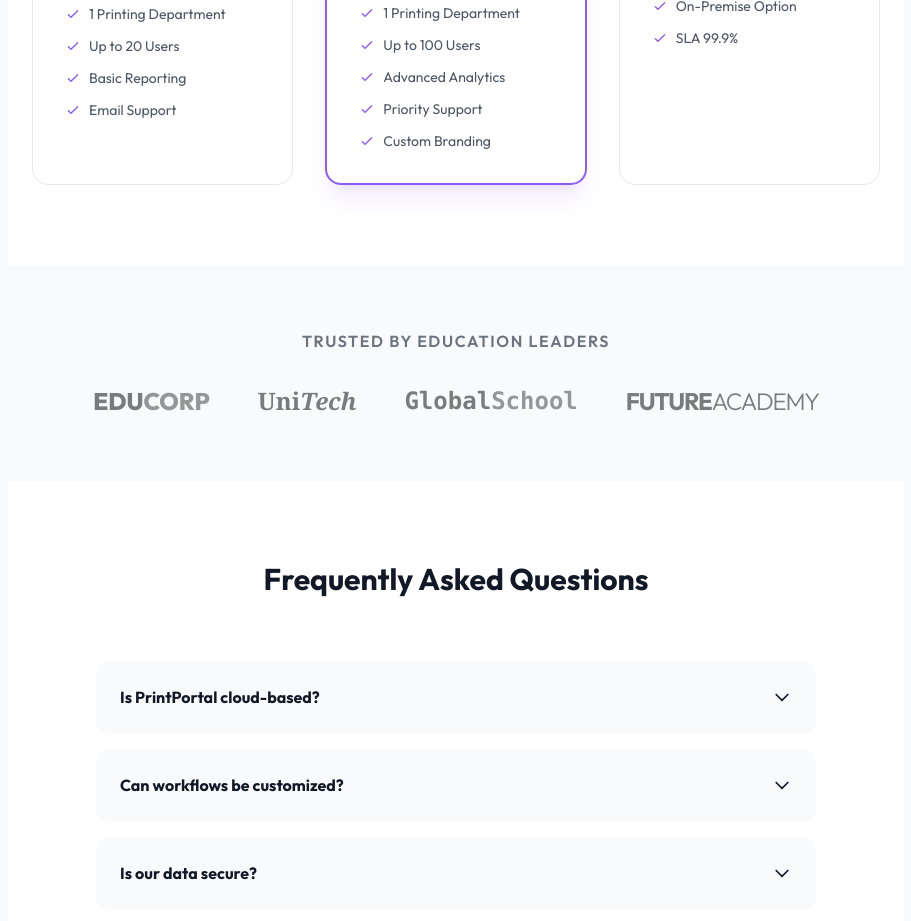
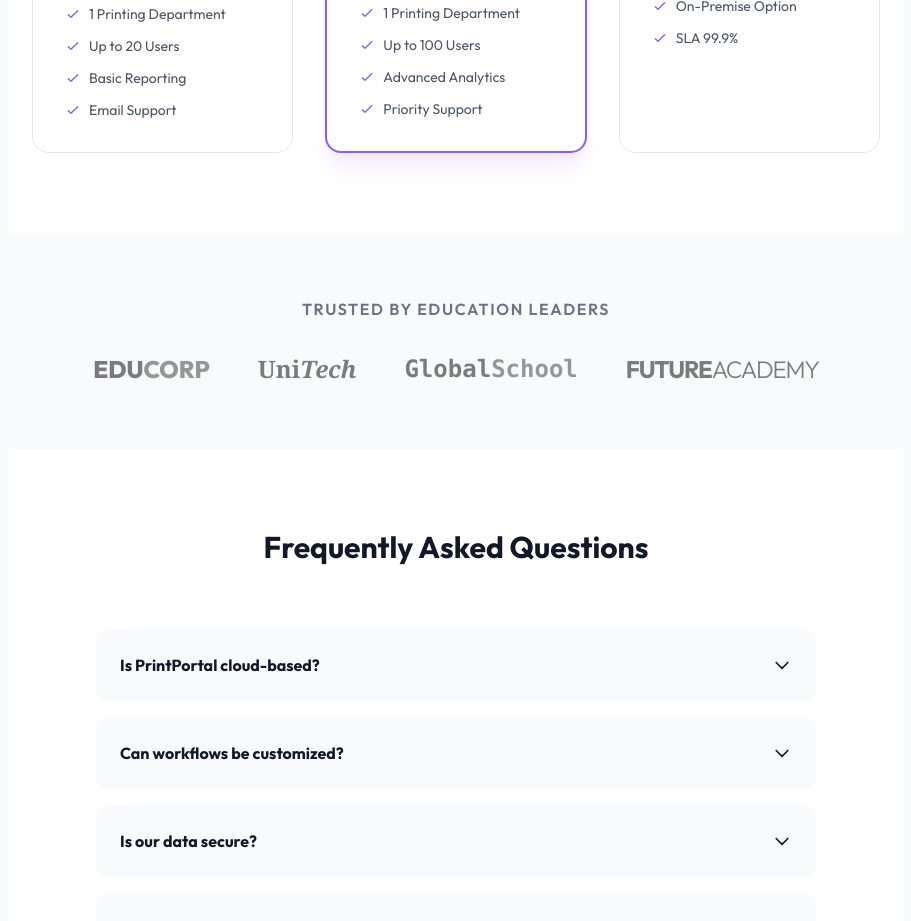
Before and after one commit to sh1vam-03/printportal, a React (Vite) app in the folder client/: page / in a window 1280 px wide. Shown: the part 4700-5621 px from the top of the page, without its empty margins (184-1095 px from the left). Built offline with nearby package versions, Linux system fonts and the light colour scheme; no server answers.

Commit message:
feat: remove Custom Branding feature from the Landing Page.

```diff
--- a/client/src/pages/public/LandingPage.jsx
+++ b/client/src/pages/public/LandingPage.jsx
@@ -302,7 +302,6 @@ const LandingPage = () => {
                                 <li className="flex items-center gap-2"><svg className="w-4 h-4 text-brand-500" fill="none" viewBox="0 0 24 24" stroke="currentColor"><path strokeLinecap="round" strokeLinejoin="round" strokeWidth={2} d="M5 13l4 4L19 7" /></svg> Up to 100 Users</li>
                                 <li className="flex items-center gap-2"><svg className="w-4 h-4 text-brand-500" fill="none" viewBox="0 0 24 24" stroke="currentColor"><path strokeLinecap="round" strokeLinejoin="round" strokeWidth={2} d="M5 13l4 4L19 7" /></svg> Advanced Analytics</li>
                                 <li className="flex items-center gap-2"><svg className="w-4 h-4 text-brand-500" fill="none" viewBox="0 0 24 24" stroke="currentColor"><path strokeLinecap="round" strokeLinejoin="round" strokeWidth={2} d="M5 13l4 4L19 7" /></svg> Priority Support</li>
-                                <li className="flex items-center gap-2"><svg className="w-4 h-4 text-brand-500" fill="none" viewBox="0 0 24 24" stroke="currentColor"><path strokeLinecap="round" strokeLinejoin="round" strokeWidth={2} d="M5 13l4 4L19 7" /></svg> Custom Branding</li>
                             </ul>
                         </div>
                         {/* Enterprise */}
```
